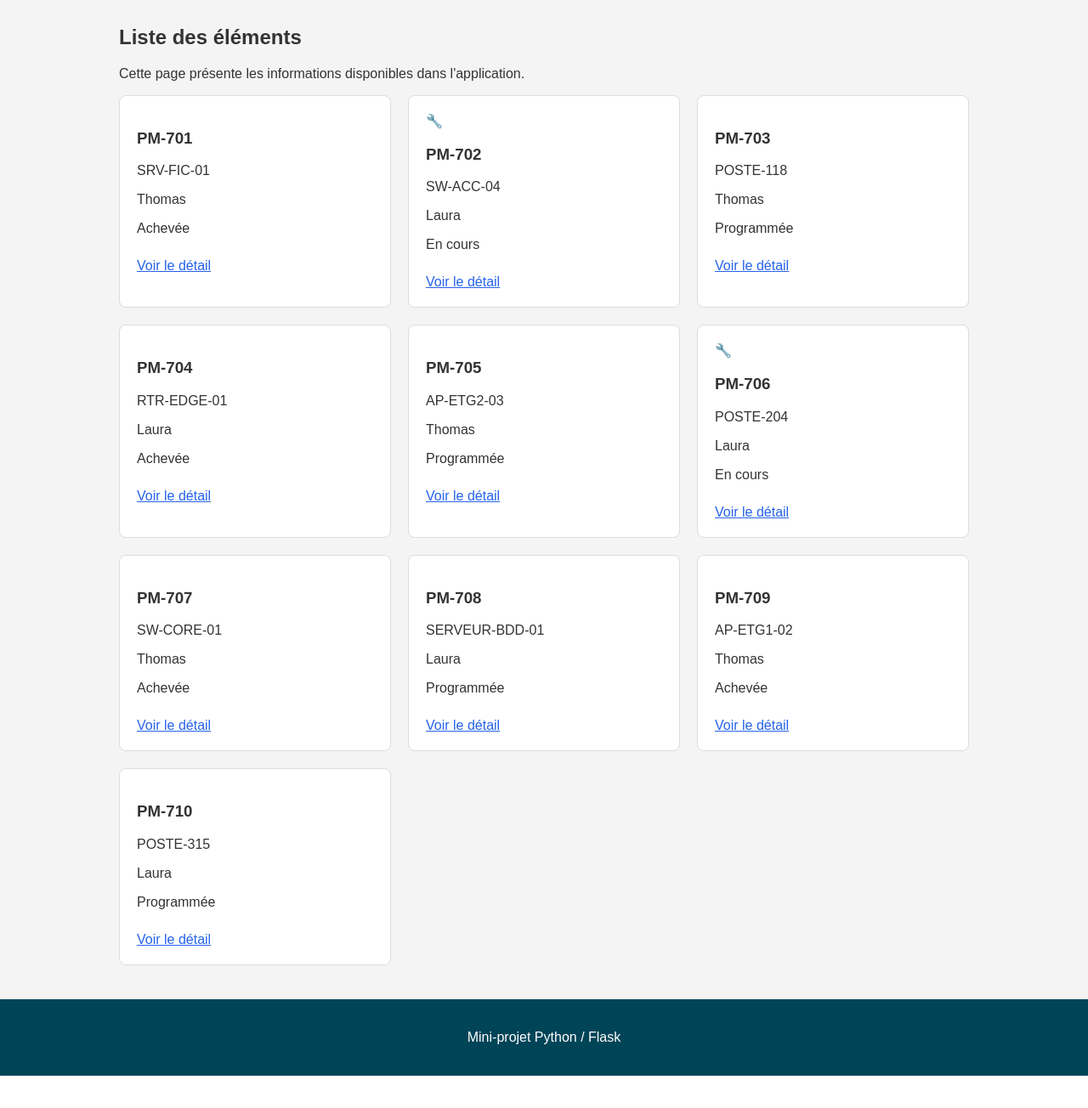
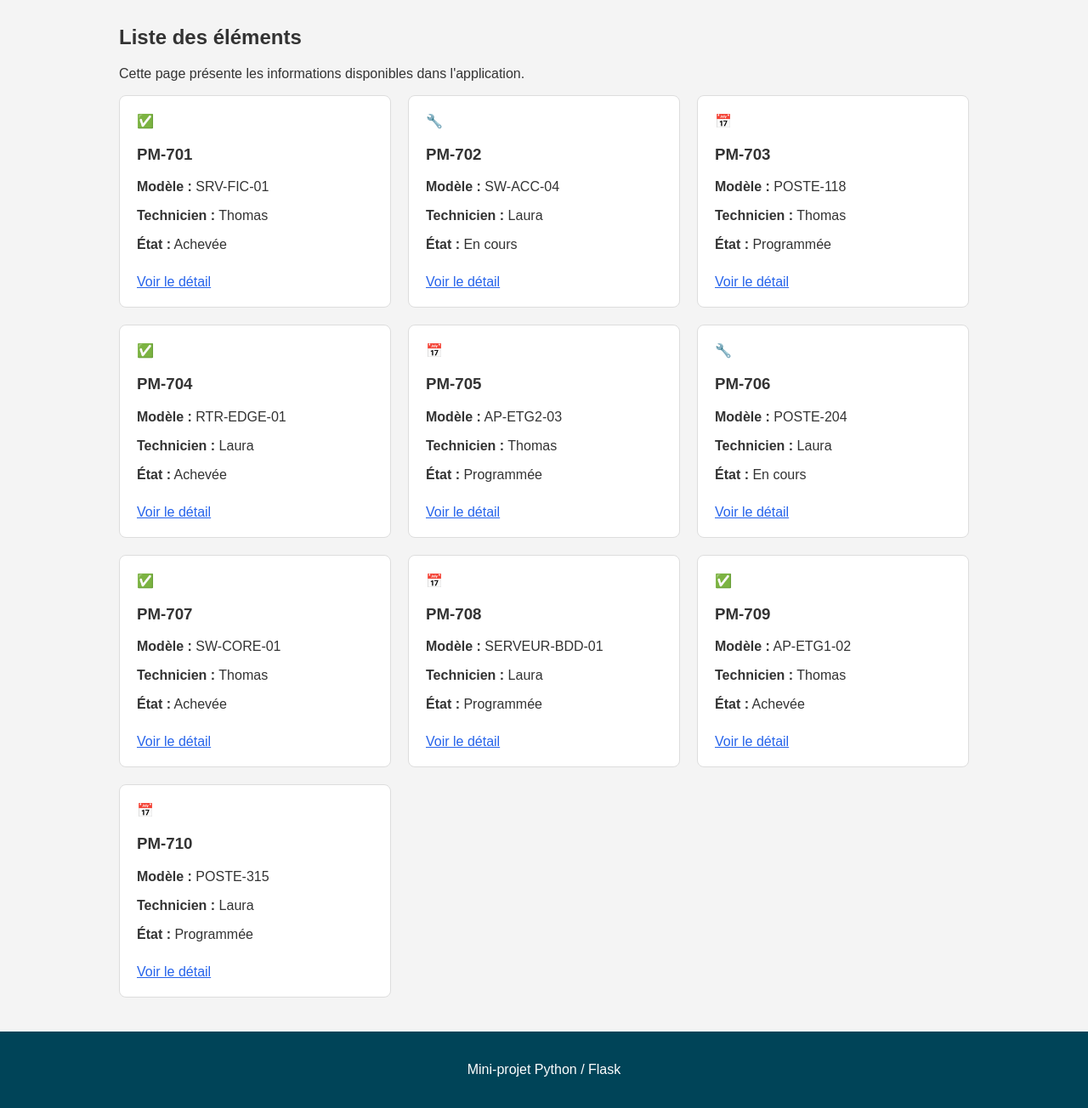
Before and after one commit to Nenell20/Gestion-materiel-groupe-5, a Flask app: page / in a window 1280 px wide. Shown: the part 95-1399 px from the top of the page at 85% size. Before the commit the page ends 1361 px from the top, so only its background shows below. Run offline with Flask 3, Linux system fonts and the light colour scheme.

Commit message:
modification des details

```diff
--- a/templates/index.html
+++ b/templates/index.html
@@ -18,21 +18,21 @@
 
         <span class="icone">
             {% if element.progression == "Programmée" %}
-
+                📅
             {% elif element.progression == "En cours" %}
                 🔧
             {% else %}
-
+                ✅
             {% endif %}
-        </span>
+                </span>
 
         <h3>{{ element.codeOperation }}</h3>
 
-        <p>{{ element.cibleTechnique }}</p>
+        <p><strong>Modèle :</strong> {{ element.cibleTechnique }}</p>
 
-        <p>{{ element.responsable }}</p>
+        <p><strong>Technicien :</strong> {{ element.responsable }}</p>
 
-        <p>{{ element.progression }}</p>
+        <p><strong>État :</strong> {{ element.progression }}</p>
 
         <a href="{{ url_for('detail', id=element.id) }}">
             Voir le détail
```
